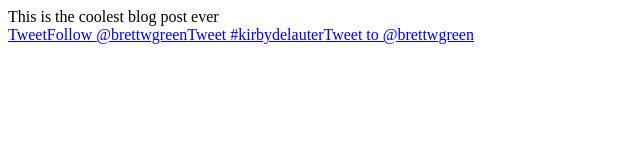
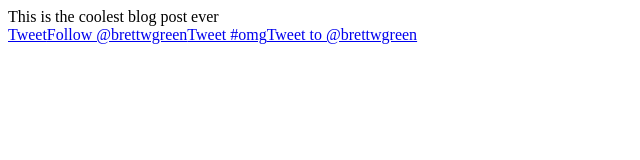
Before and after one commit to brettwgreen/ballista, a plain HTML site: page test.html in a window 1280 px wide. Shown: the whole page, without its empty margins (0-640 px from the left). Drawn offline with nearby package versions, Linux system fonts and the light colour scheme.

Commit message:
Clean up examples

```diff
--- a/test.html
+++ b/test.html
@@ -10,8 +10,8 @@
 		$(document).ready(function() {
 			ballista.createTwitterShareButton("#ballista_anchor", "Check out my sweet page", true, "brettwgreen", "brettwgreen", "awesome", true);
 			ballista.createTwitterFollowButton("#ballista_anchor", "brettwgreen", true, "brettwgreen", "brettwgreen", "awesome", true);
-			ballista.createTwitterHashtagButton("#ballista_anchor", "kirbydelauter", "He's at it again", "brettwgreen,vcsjones", "http://brettwgreen.com", true, true);
-			ballista.createTwitterMentionButton("#ballista_anchor", "brettwgreen", "Wazup my man", "vcsjones", true, true);
+			ballista.createTwitterHashtagButton("#ballista_anchor", "omg", "He's at it again", "brettwgreen,twitter", "http://brettwgreen.com", true, true);
+			ballista.createTwitterMentionButton("#ballista_anchor", "brettwgreen", "Wazup my man", "twitter", true, true);
 			ballista.createFacebookShareButton("#ballista_anchor_fb", "http://www.google.com");
 		});
 	</script>
```
